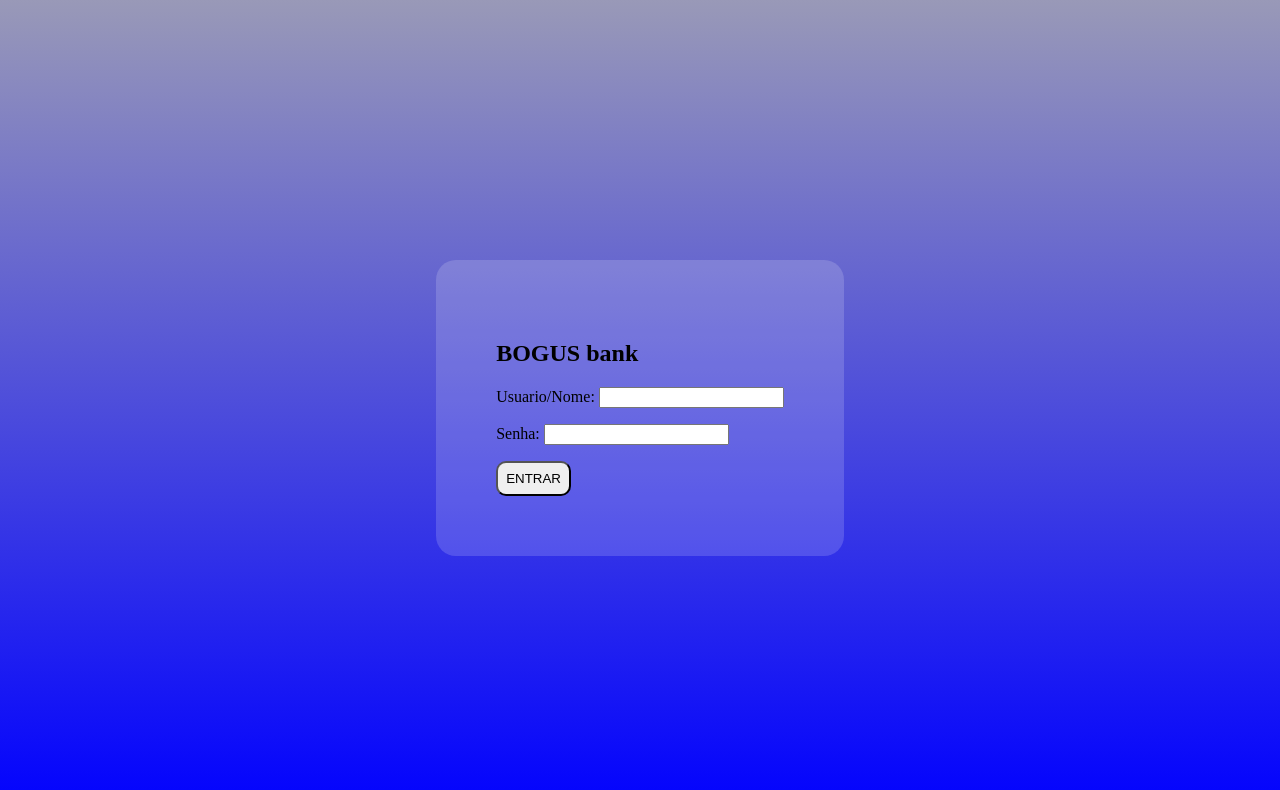
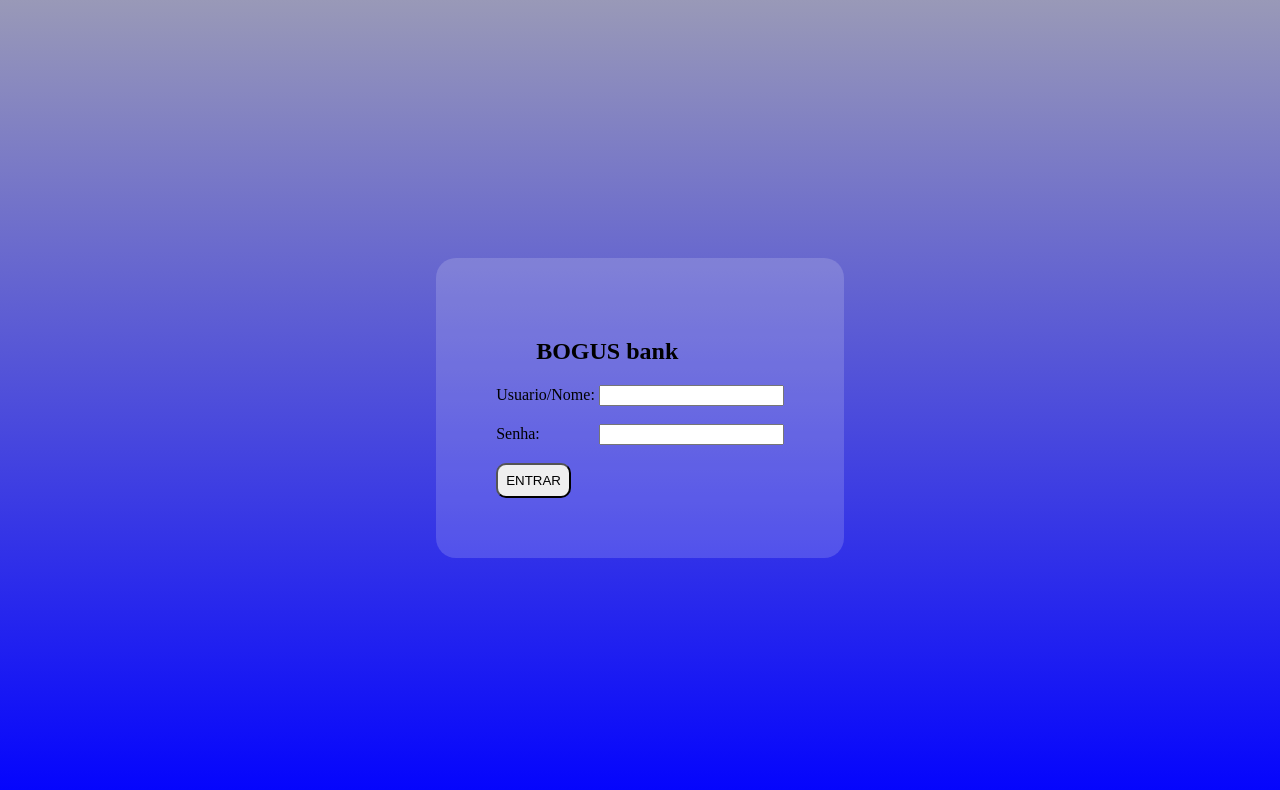
Before and after one commit to iamdevlucas123/JAVASCRIPT-course, a plain HTML site: page 00-EXERCICIOS+/06-contaDeBanco/loginPage.html in a window 1280 px wide. Drawn offline with Linux system fonts and the light colour scheme.

Commit message:
create a mainPage

```diff
--- a/00-EXERCICIOS+/06-contaDeBanco/bankAccount.html
+++ b/00-EXERCICIOS+/06-contaDeBanco/loginPage.html
@@ -9,14 +9,13 @@
 <body>
     <section class="container">
         <h1>BOGUS bank</h1>
-        <p>Usuario/Nome: <input type="text" name="usuario" id="usuario"></p>
-        <p>Senha: <input type="password" name="senha" id="senha"></p>
 
-        <a href="">
-            <input type="submit" value="ENTRAR" id="submit" >
+        <label>Usuario/Nome: <input type="text" name="usuario" id="usuario"> <br></label>
+        <label>Senha: <input type="password" name="senha" id="senha"><br></label>
 
-        </a>
+        <input type="submit" value="ENTRAR" id="submit" >
     </section>
+
     <script src="script.js"></script>
 </body>
 </html>
--- a/00-EXERCICIOS+/06-contaDeBanco/style.css
+++ b/00-EXERCICIOS+/06-contaDeBanco/style.css
@@ -18,3 +18,15 @@ body {
     padding: 8px;
     border-radius: 10px;
 }
+
+#senha, #usuario {
+    margin-bottom: 18px;
+}
+
+#senha {
+    margin-left: 55px;
+}
+
+.container > h1{
+    margin-left: 40px;
+}
```
Also changed, not shown: 00-EXERCICIOS+/06-contaDeBanco/mainPage.html (added, +16 -0 lines).
